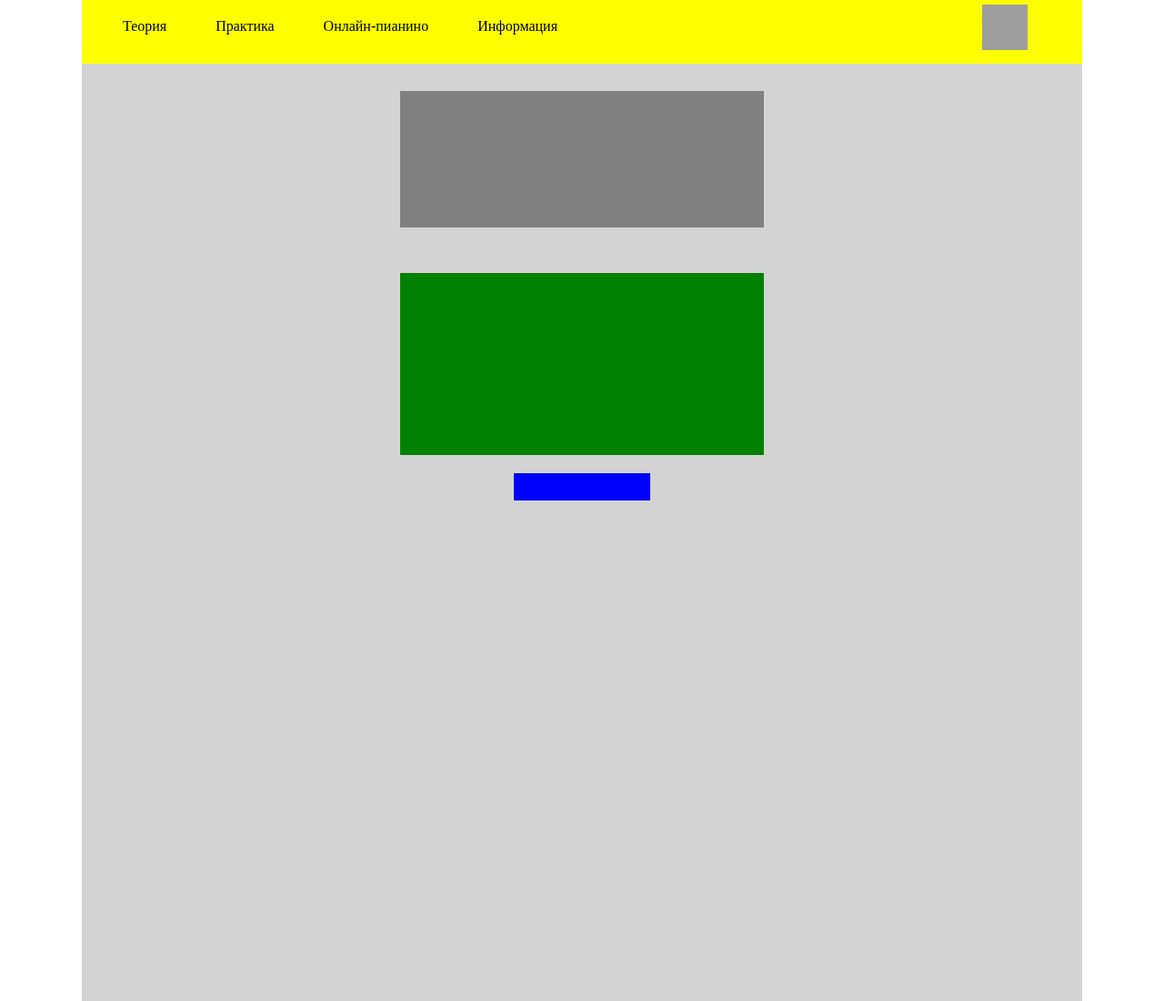
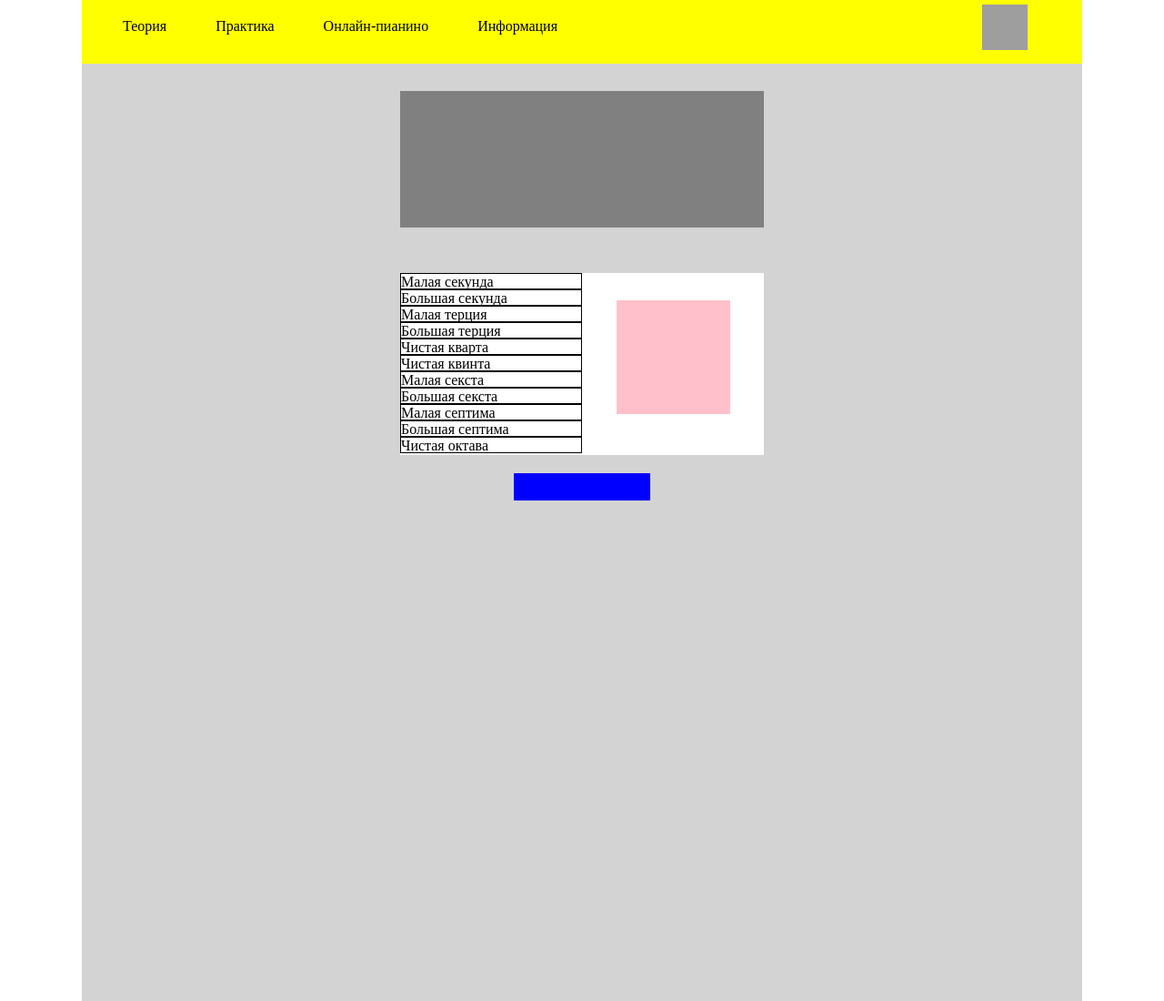
Before and after one commit to troubleshooter495/ITproject-Web, a PHP site: page /pTest.php in a window 1280 px wide. Shown: the whole page at 91% size. Run offline with PHP 8.4, Linux system fonts and the light colour scheme; some web fonts are replaced; grey boxes are pictures that could not be loaded.

```diff
--- a/pTest.css
+++ b/pTest.css
@@ -93,5 +93,20 @@
 	height: 200px;
 	margin: auto;
 	margin-top: 50px;
-	background: green;
+	background: white;
+	position: relative;
 }
+
+.ans {
+	width: 198px;
+	height: 16px;
+	border: 1px solid black;
+}
+.replayButton {
+	position: absolute;
+	top: 30px;
+	right: 37px;
+	width: 125px;
+	height: 125px;
+	background: pink;
+}
--- a/pTest.php
+++ b/pTest.php
@@ -19,14 +19,143 @@
 
 	</div>
 	<div class="testBlock">
-		<div class="test"></div>
-		<div class="replayButton"></div>
+		<div class="test">
+			<div class="ans" id="m2">Малая секунда</div>
+			<div class="ans" id="b2">Большая секунда</div>
+			<div class="ans" id="m3">Малая терция</div>
+			<div class="ans" id="b3">Большая терция</div>
+			<div class="ans" id="c4">Чистая кварта</div>
+			<div class="ans" id="c5">Чистая квинта</div>
+			<div class="ans" id="m6">Малая секста</div>
+			<div class="ans" id="b6">Большая секста</div>
+			<div class="ans" id="m7">Малая септима</div>
+			<div class="ans" id="b7">Большая септима</div>
+			<div class="ans" id="c8">Чистая октава</div>
+			<div class="replayButton"></div>
+		</div>
 	</div>
 	<div class="confirmButton"></div>
 </div>
 
 
 <script>
+	// ways = {1:'do1.mp3',13:'do2.mp3', 2:'dod1.mp3', 14:'dod2.mp3', 6:'fa1.mp3', 18:'fa2.mp3', 7:'fad1.mp3', 19:'fad2.mp3', 10:'la1.mp3',22:'la2.mp3',11:'lad1.mp3', 23:'lad2.mp3', 5:'mi1.mp3', 17:'mi2.mp3', 3:'re1.mp3', 15:'re2.mp3', 4:'red1.mp3', 16:'red2.mp3', 12:'si1.mp3', 24:'si2.mp3', 8:'so1.mp3', 20:'so2.mp3', 9:'sod1.mp3', 21:'sod2.mp3'};
+	// ints = {1:'m2',2:'b2',3:'m3',4:'b3',5:'c4',6:'c5',7:'m6',8:'b6',9:'m7',10:'b7',11:'c4'};
+	// r_int = Math.floor(Math.random() * 11) + 1;
+	// r_note = Math.floor(Math.random() * 24) + 1;
+	// flag = 1
+
+	// $('.replayButton').click(function(){
+	// 	r_int = Math.floor(Math.random() * 11) + 1;
+	// 	r_note = Math.floor(Math.random() * 24) + 1;
+	// 	if(flag==1)
+	// 		{if(r_note + r_int < 24){
+	// 			a1 = new Audio()
+	// 			a2 = new Audio()
+	// 			a1.src = 'mus/' + ways[r_note];
+	// 			a2.src = 'mus/' + ways[r_note + r_int];
+	// 			a1.play();
+	// 			a2.play();
+	// 			alert(a1.src);
+	// 		} else {
+	// 			a1 = new Audio()
+	// 			a2 = new Audio()
+	// 			a1.src = 'mus/' + ways[r_note - r_int];
+	// 			a2.src = 'mus/' + ways[r_note];
+	// 			a1.play();
+	// 			a2.play();
+	// 			alert(a1.src);
+	// 			flag=0;
+	// 	}
+	// }
+	// });
+
+	// $('.ans').click(function(){
+	// 	id = $(this).attr('id');
+
+	// 	if(ints[r_int]==id && flag==0){
+	// 		$('.message').text('Верно, правильный ответ - ' + (ints[r_int]).toString() + '. Нажмите кнопку, чтобы услышать следующий звук');
+	// 	}
+	// 	else {
+	// 		$('.message').text('Неверно, правильный ответ - ' + (ints[r_int]).toString() + '. Нажмите кнопку, чтобы услышать следующий звук');
+	// 	}
+	// 	flag=1;
+	// });
+
+
+	amge = 2;
+	amtr = 2;
+	 ways = {1:'do1.mp3',13:'do2.mp3', 2:'dod1.mp3', 14:'dod2.mp3', 6:'fa1.mp3', 18:'fa2.mp3', 7:'fad1.mp3', 19:'fad2.mp3', 10:'la1.mp3',22:'la2.mp3',11:'lad1.mp3', 23:'lad2.mp3', 5:'mi1.mp3', 17:'mi2.mp3', 3:'re1.mp3', 15:'re2.mp3', 4:'red1.mp3', 16:'red2.mp3', 12:'si1.mp3', 24:'si2.mp3', 8:'so1.mp3', 20:'so2.mp3', 9:'sod1.mp3', 21:'sod2.mp3'};
+	 ints = {1:'m2',2:'b2',3:'m3',4:'b3',5:'c4',6:'c5',7:'m6',8:'b6',9:'m7',10:'b7',11:'c4'};
+	 amge--;
+	 sounds = [amge];
+	 for(var i =0; i< amge; ++i){
+	 	sounds[i] = Math.floor(Math.random() * 11) + 1;
+	 }
+	 j=0;
+	 flag = 1;
+	 $('.replayButton').click(function(){
+
+	 	if(j<amge){
+	 		r_int = sounds[j];
+		 	r_note = Math.floor(Math.random() * 24) + 1;
+		 	alert(j + "  " + amge);
+			if(flag==1)
+				{
+					if(r_note + r_int < 24){
+						a1 = new Audio()
+						a2 = new Audio()
+						a1.src = 'mus/' + ways[r_note];
+						a2.src = 'mus/' + ways[r_note + r_int];
+						a1.play();
+						a2.play();
+
+				} else {
+					a1 = new Audio()
+					a2 = new Audio()
+					a1.src = 'mus/' + ways[r_note - r_int];
+					a2.src = 'mus/' + ways[r_note];
+					a1.play();
+					a2.play();
+			}
+			flag=0;
+			}
+		} else {
+			$('.message').text('Практика завершена!');
+		}
+	});
+
+
+	 tr = 1;
+	 $('.ans').click(function(){
+		id = $(this).attr('id');
+
+		if(flag == 0){
+			if(ints[r_int]==id){
+							$('.message').text('Верно, правильный ответ - ' + (ints[r_int]).toString() + '. Нажмите кнопку, чтобы услышать следующий звук');
+							tr = 1;
+							j++;
+							flag=1;
+						}
+						else {
+							if(tr < amtr){
+								$('.message').text('Неверно, попробуйте еще раз');
+								a1.play();
+								a2.play();
+								tr++;
+							}
+							else if(tr == amtr){
+								$('.message').text('Неверно, правильный ответ - ' + (ints[r_int]).toString() + '. Нажмите кнопку, чтобы услышать следующий звук');
+								tr=1;
+								j++;
+								flag=1;
+							}
+						}
+				}
+	});
+
+
+
 	$('#button1').mouseover(function(){
 			$('#line1').css('width','100%');
 		});
--- a/practice.php
+++ b/practice.php
@@ -192,7 +192,7 @@ $('#notaclassic').click(function(){
 });
 
 $('#intclassic').click(function(){
-	window.location = 'pPiano.php?type=intclassic'
+	window.location = 'pTest.php?type=intclassic'
 });
 
 $('#chordclassic').click(function(){
```
Also changed, not shown: pPiano.php (+8 -1 lines), 1 other file.
